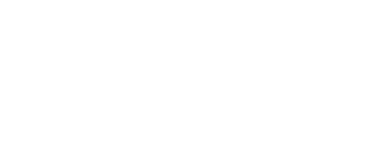
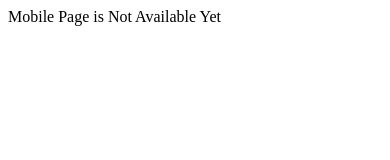
Before and after one commit to yusufmertt/rocket-league, a plain HTML site: page mobile.html in a window 390 px wide. Drawn offline with Linux system fonts and the light colour scheme.

Commit message:
Update mobile.html

```diff
--- a/mobile.html
+++ b/mobile.html
@@ -7,6 +7,6 @@
     <title>Document</title>
 </head>
 <body>
-
+    Mobile Page is Not Available Yet
 </body>
 </html>
```
